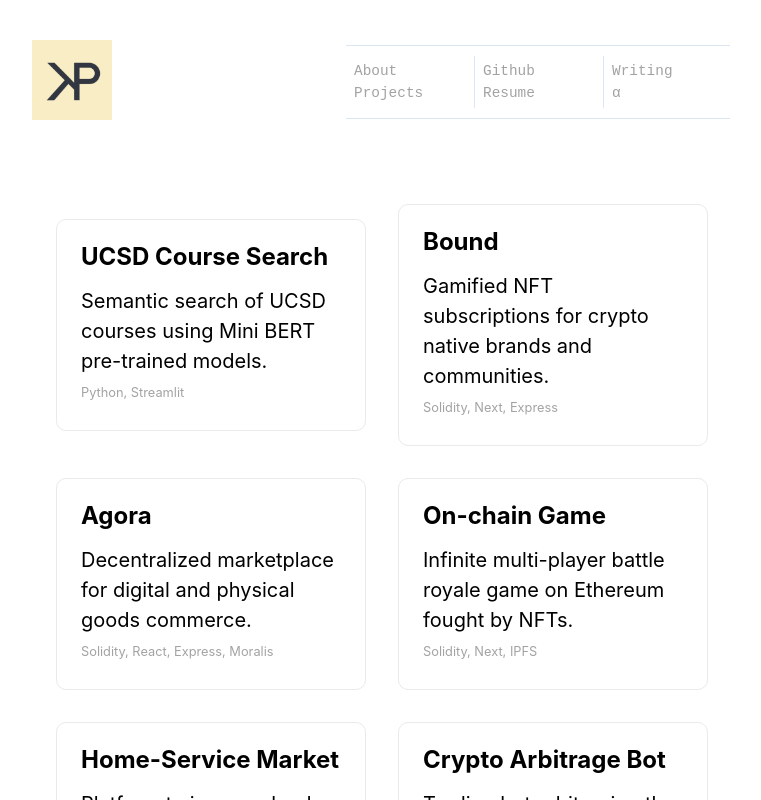
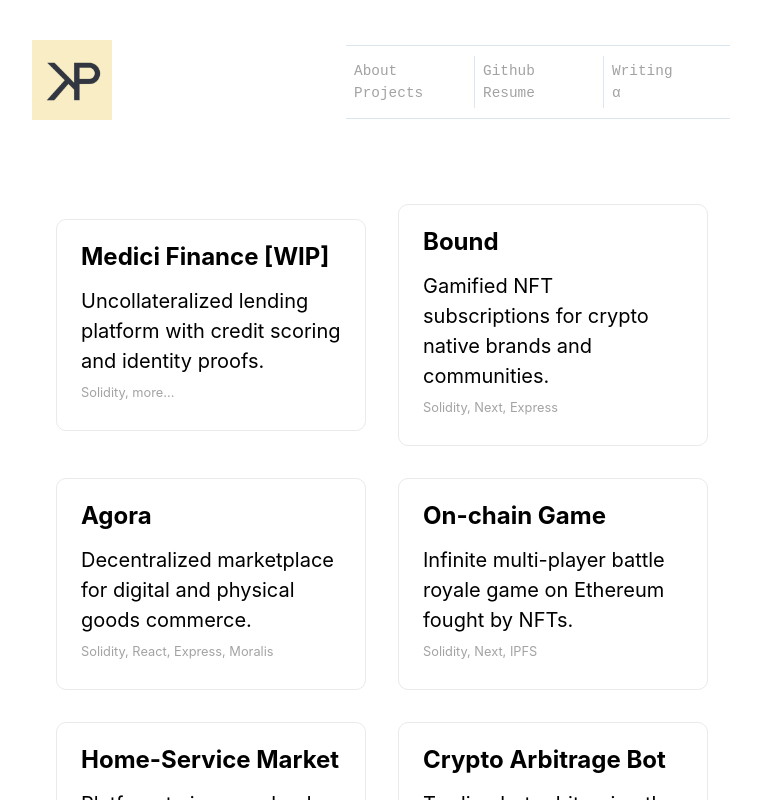
Before and after one commit to punnkam/punnkam.github.io, a Next.js app: page /projects in a window 1280 px wide. Shown: the top 800 px of the page, without its empty margins (258-1019 px from the left). Built offline with nearby package versions, Linux system fonts and the light colour scheme.

Commit message:
Revert "update"
This reverts commit 8e6a5fda5dec455323d9f41349e962ebc56b1ae9.

```diff
--- a/package.json
+++ b/package.json
@@ -10,7 +10,7 @@
     "export": "next export"
   },
   "dependencies": {
-    "next": "^12.1.0",
+    "next": "12.1.0",
     "next-optimized-images": "^2.6.2",
     "react": "17.0.2",
     "react-dom": "17.0.2"
--- a/pages/projects/index.js
+++ b/pages/projects/index.js
@@ -12,17 +12,17 @@ export default function Home() {
 
       <main className={styles.main}>
         <div className={styles.grid}>
-          <a href="" className={styles.card}>
-            <h2>UCSD Course Search</h2>
+        <a href="" className={styles.card}>
+            <h2>Medici Finance [WIP]</h2>
             <p>
-              Semantic search of UCSD courses using Mini BERT pre-trained models.
+              Uncollateralized lending platform with credit scoring and identity proofs.
             </p>
             <div className={styles.technologies}>
-              Python, Streamlit
+              Solidity, more...
             </div>
             <p className={styles.technologies}></p>
           </a>
-          <a href="https://bound-eight.vercel.app/" className={styles.card}>
+        <a href="https://bound-eight.vercel.app/" className={styles.card}>
             <h2>Bound</h2>
             <p>
               Gamified NFT subscriptions for crypto native brands and communities.
```
Also changed, not shown: 1 other file (tests, documents, lock files or other folders).
